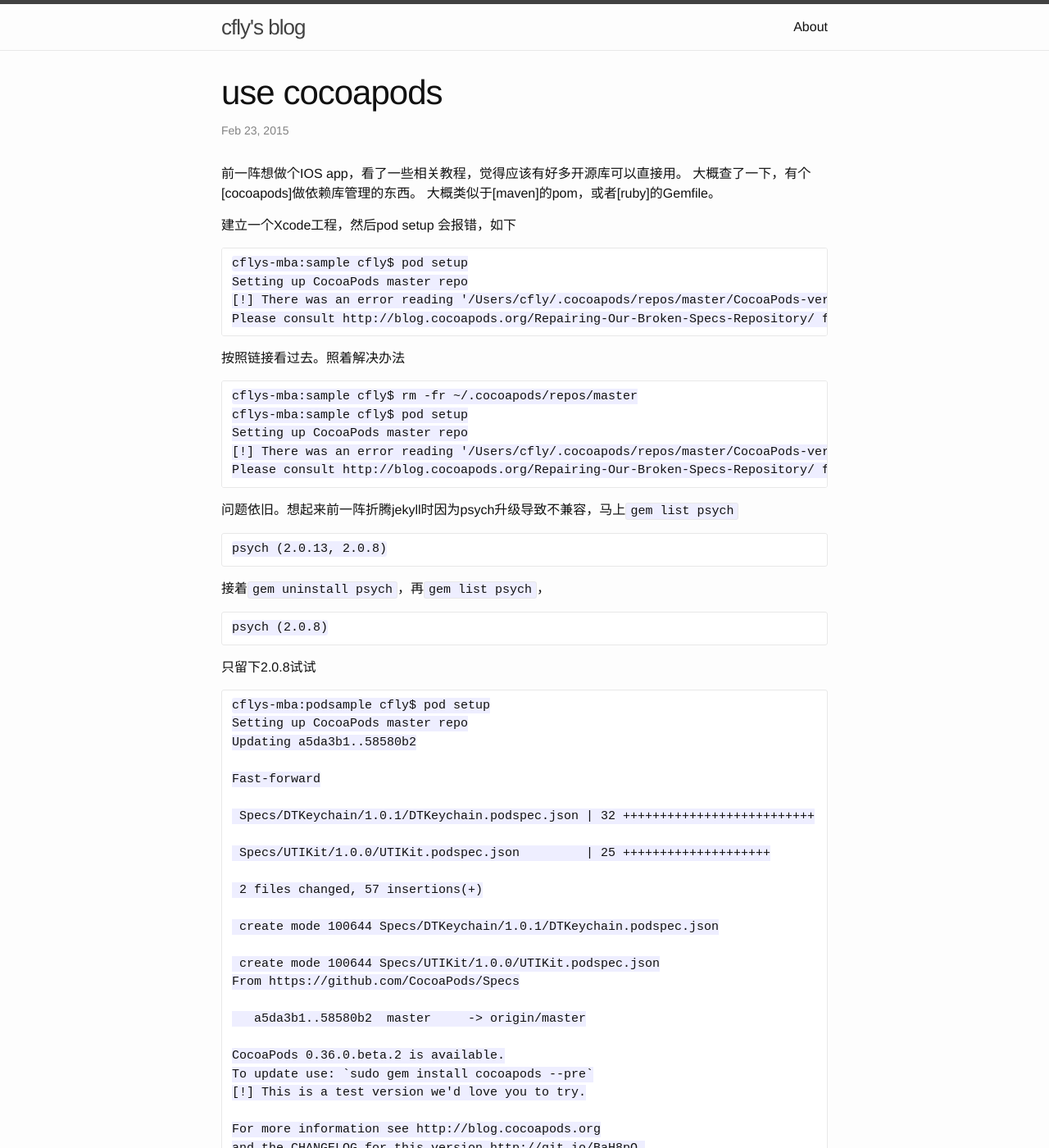
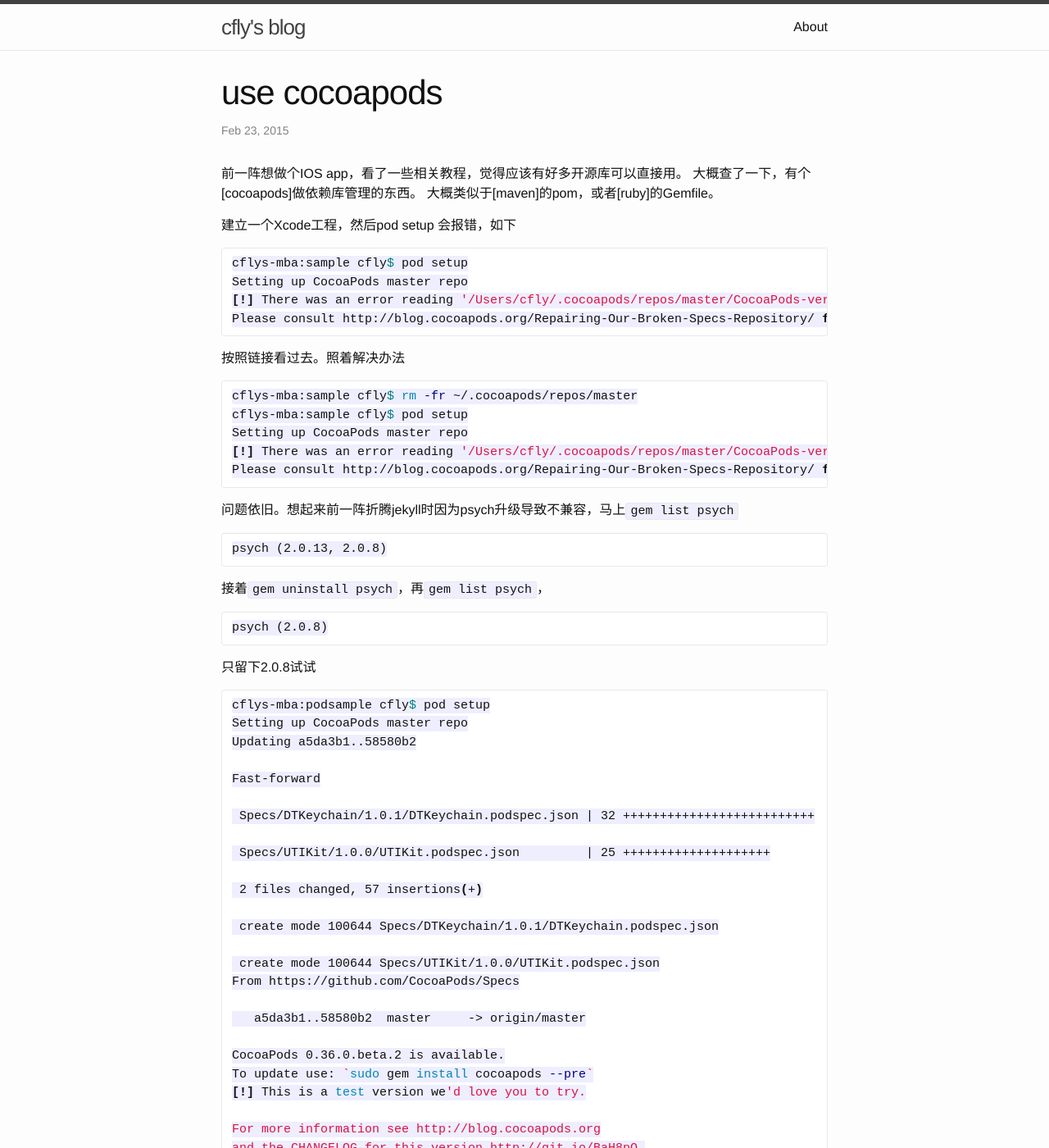
Before and after one commit to cfly/cfly.github.com, a Jekyll site: the page built from _posts/2015-02-23-use-cocoapods.markdown, in a window 1280 px wide and 1400 px high. Shown: the whole window at 82% size. Built offline with Jekyll 4.4.1, drawn with Linux system fonts in a browser that asks for light colours; Markdown is read by kramdown in place of the engine named in the settings; comment, search, counter and statistics services are not loaded; some of the changed text lies outside the part shown.

Commit message:
add bash before backquote

````diff
--- a/_posts/2015-02-23-use-cocoapods.markdown
+++ b/_posts/2015-02-23-use-cocoapods.markdown
@@ -11,7 +11,7 @@
 
 建立一个Xcode工程，然后pod setup 会报错，如下
 
-```
+``` bash
 cflys-mba:sample cfly$ pod setup
 Setting up CocoaPods master repo
 [!] There was an error reading '/Users/cfly/.cocoapods/repos/master/CocoaPods-version.yml'.
@@ -19,7 +19,7 @@
 ```
 按照链接看过去。照着解决办法
 
-```
+``` bash
 cflys-mba:sample cfly$ rm -fr ~/.cocoapods/repos/master
 cflys-mba:sample cfly$ pod setup
 Setting up CocoaPods master repo
@@ -38,7 +38,7 @@
 ```
 只留下2.0.8试试
 
-```
+``` bash
 cflys-mba:podsample cfly$ pod setup
 Setting up CocoaPods master repo
 Updating a5da3b1..58580b2
@@ -76,7 +76,7 @@
 ```
 走起`pod install`
 
-```
+``` bash
 cflys-mba:podsample cfly$ pod install
 Analyzing dependencies
 
````
